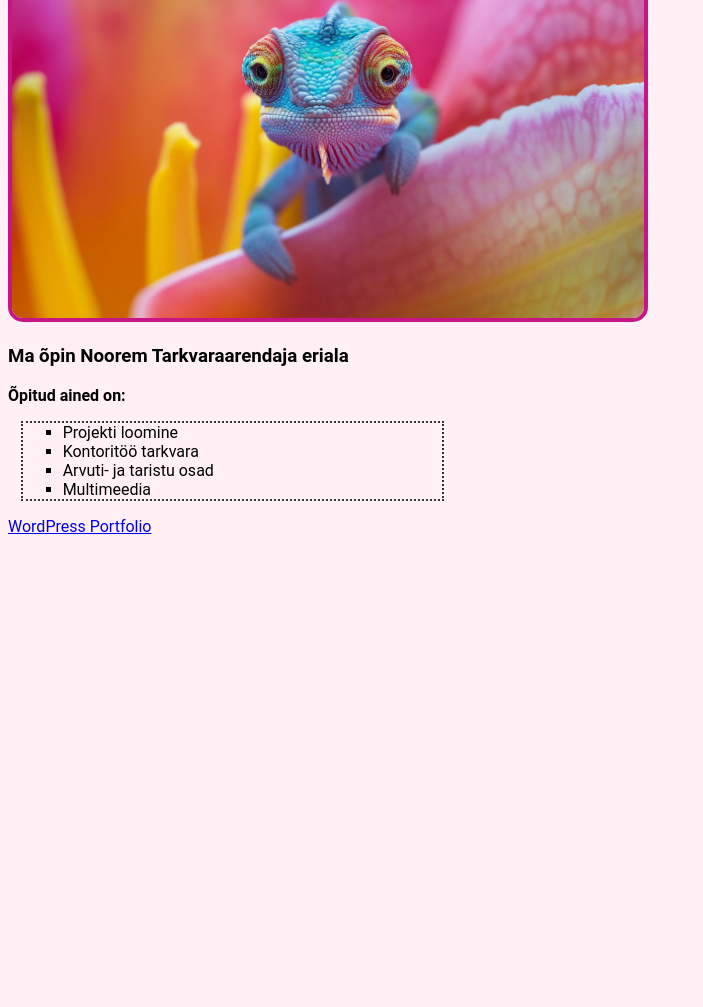
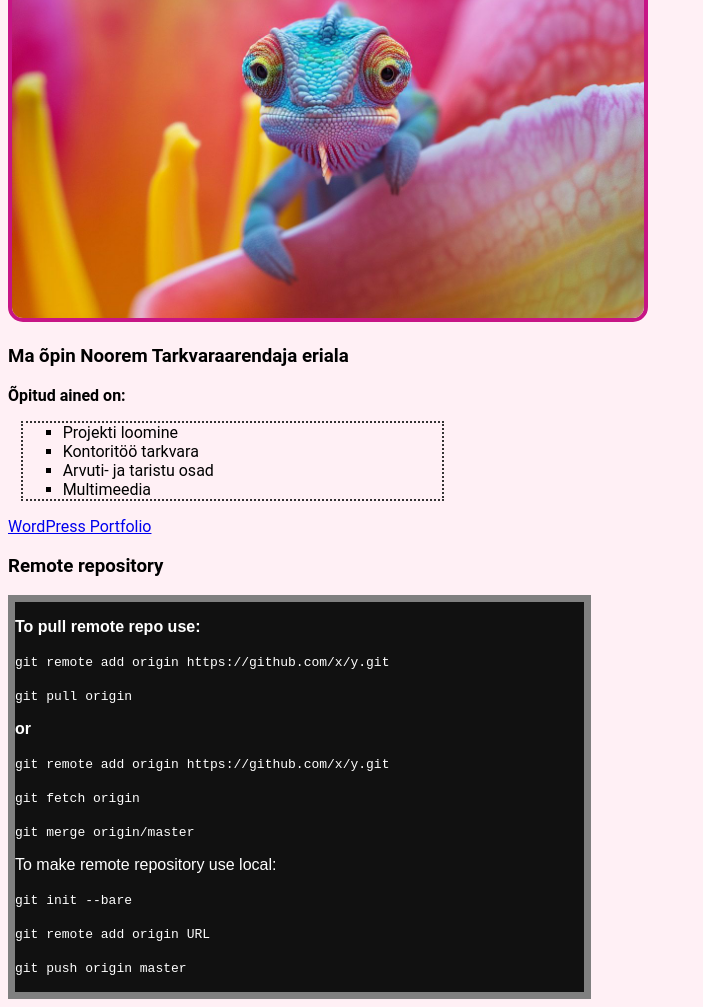
Before and after one commit to d3ede/WebStorm, a plain HTML site: page index.html in a window 1280 px wide. Shown: the part 122-1129 px from the top of the page, without its empty margins (0-703 px from the left). Before the commit the page ends 800 px from the top, so only its background shows below. Drawn offline with Linux system fonts and the light colour scheme.

Commit message:
2 Issue done

```diff
--- a/index.html
+++ b/index.html
@@ -18,5 +18,19 @@
     <li>Multimeedia</li>
 </ul>
 <a href="https://matvieiorlov24.thkit.ee/wp/"Z>WordPress Portfolio</a>
+<h3>Remote repository</h3>
+<div id="repos">
+    <p><b>To pull remote repo use:</b></p>
+    <p><code>git remote add origin https://github.com/x/y.git</code></p>
+    <p><code>git pull origin</code></p>
+    <p><b>or</b></p>
+    <p><code>git remote add origin https://github.com/x/y.git</code></p>
+    <p><code>git fetch origin</code></p>
+    <p><code>git merge origin/master</code></p>
+    <p>To make remote repository use local:</p>
+    <p><code>git init --bare</code></p>
+    <p><code>git remote add origin URL</code></p>
+    <p><code>git push origin master</code></p>
+</div>
 </body>
 </html>
--- a/style.css
+++ b/style.css
@@ -19,3 +19,10 @@ ul{
     border: 1.5pt dotted #333333;
     width: 30%;
 }
+div#repos{
+    font-family: "Arial", sans-serif;
+    background-color: #111111;
+    color: white;
+    width: 45%;
+    border: 7.5px solid gray;
+}
```
